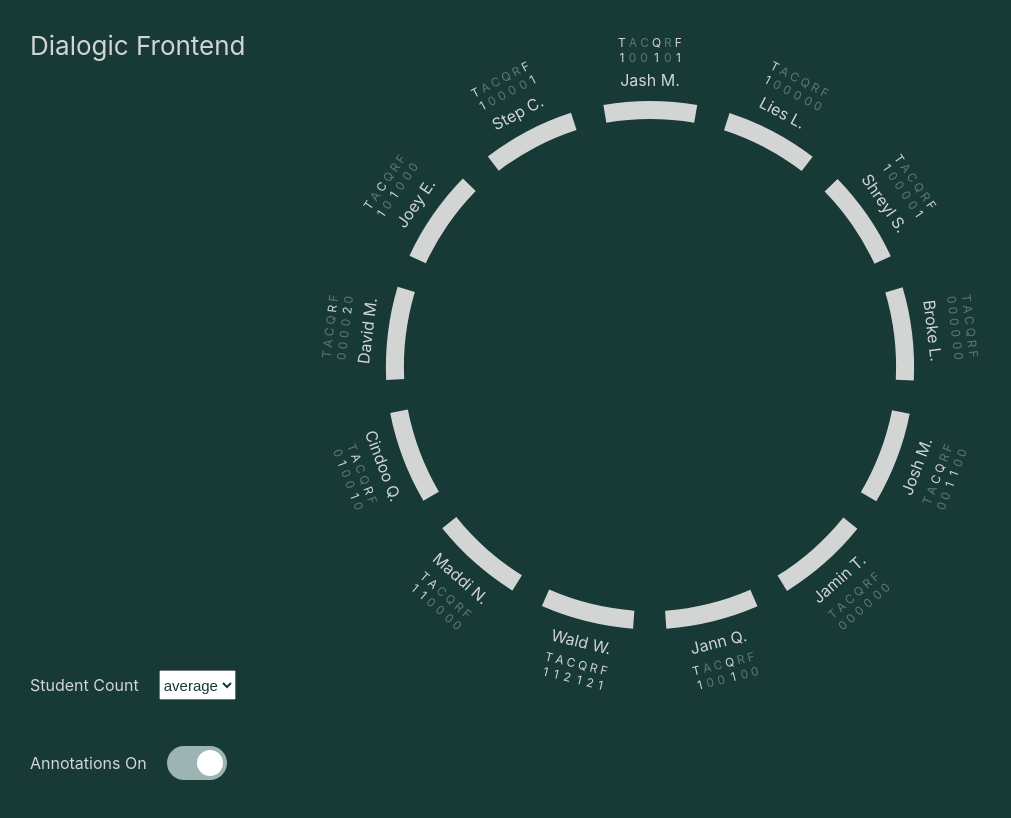
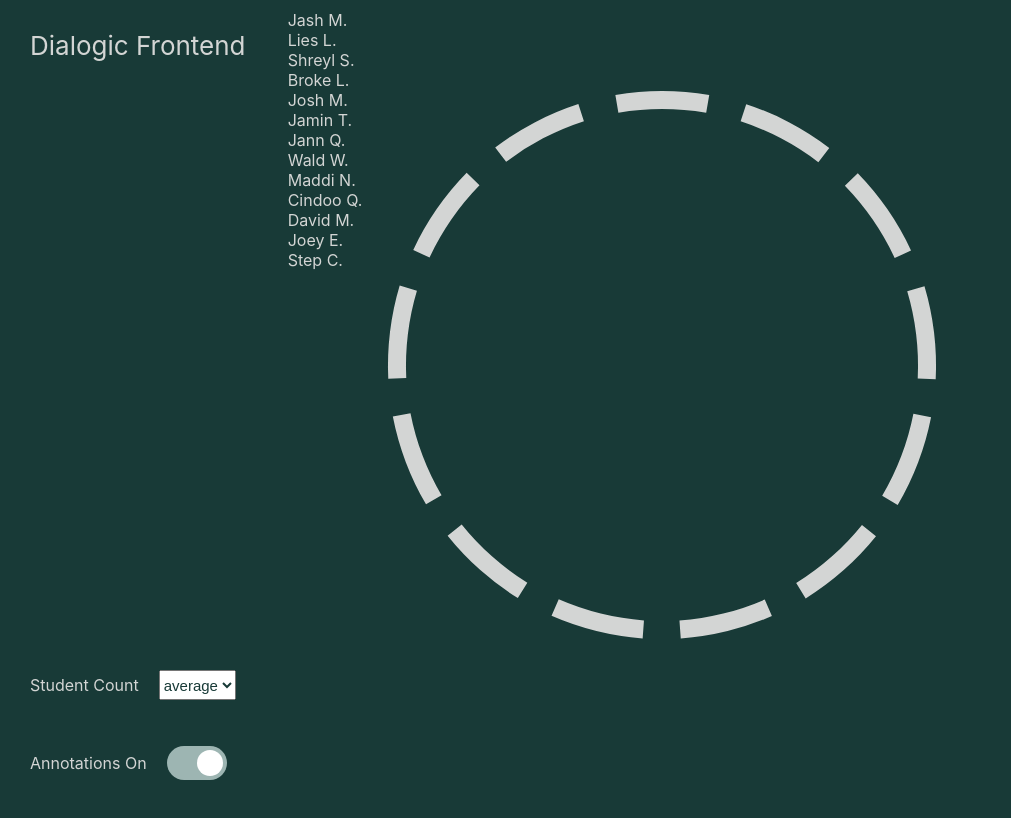
Before and after one commit to AllenWang314/dialogic-api, a React (Create React App) app in the folder frontend/: page / in a window 1280 px wide. Shown: the top 818 px of the page, without its empty margins (0-1011 px from the left). Built offline with nearby package versions, Linux system fonts and the light colour scheme.

Commit message:
janky seat name adding

```diff
--- a/frontend/src/Home.css
+++ b/frontend/src/Home.css
@@ -101,3 +101,7 @@ input:checked + .slider:before {
     font-size: 15px;
     color: #183A37;
 }
+
+.roster{
+  float: left;
+}
--- a/frontend/src/Home.js
+++ b/frontend/src/Home.js
@@ -1,12 +1,12 @@
 import "./Home.css";
 import Seat from "./components/Seat";
-import OuterButton from "./components/OuterButton";
+import SeatNameButton from "./components/SeatNameButton";
 import Modal from "./components/Modal";
 import SeatButton from "./components/SeatButton";
 import { useState, useEffect } from "react";
 import Xarrow from "react-xarrows";
 import { STUDENTS_FEW, STUDENTS_AVERAGE, STUDENTS_MORE, ANNOTATIONS } from "./constants.js";
-
+import Roster from "./components/Roster";
 const Home = () => {
   const [annotationModalStudent, setAnnotationModalStudent] = useState(null);
   const [showAnnotations, setShowAnnotations] = useState(true);
@@ -39,7 +39,7 @@ const Home = () => {
   const generateOuterButtons = (students) => {
     return students.map((obj, ind) => {
       return (
-        <OuterButton
+        <SeatNameButton
           key={ind}
           index={ind}
           student={obj}
@@ -88,6 +88,8 @@ const Home = () => {
   };
 
   return (
+    <div>
+      <div className="roster"> {Roster(students)}</div>
       <div id="home">
         <div className="circle">
           {generateOuterButtons(students)}
@@ -122,7 +124,9 @@ const Home = () => {
             }}
           >
             <option value="few">few</option>
-          <option value="average" selected="selected">average</option>
+            <option value="average" selected="selected">
+              average
+            </option>
             <option value="more">more</option>
           </select>
         </div>
@@ -140,6 +144,7 @@ const Home = () => {
           </label>
         </div>
       </div>
+    </div>
   );
 };
 
--- a/.babelrc
+++ b/frontend/src/components/Begin.module.css
@@ -1,14 +1,17 @@
-{
-    "presets": [
-       ["@babel/preset-env", {
-          "targets": { "browsers": ["last 2 versions"] },
-          "corejs": "3",
-          "useBuiltIns": "usage"
-          }],
-        "@babel/react",
-        {
-          "plugins" : ["@babel/plugin-proposal-class-properties"]
-        }
+.seatname-button {
+    grid-area: layer;
+    display: flex;
+    grid-template-areas: "layer";
+    height: 60px;
+    justify-content: center;
+    position: relative;
+    z-index:10;
+    flex-direction: row;
+    gap: 3px;
 
-    ]
+ }
+
+.seatname-button:hover{
+   cursor: pointer;
+   border: 1px solid white;
 }
--- /dev/null
+++ b/frontend/src/components/Roster.js
@@ -0,0 +1,19 @@
+import { STUDENTS_FEW, STUDENTS_AVERAGE, STUDENTS_MORE, ANNOTATIONS } from "./../constants.js";
+import RosterStudent from "./RosterStudent.js";
+
+
+
+const Roster = (props) => {
+
+    return STUDENTS_AVERAGE.map((obj, ind) => {
+        return (
+          <RosterStudent
+            key={ind}
+            index={ind}
+            student={obj}
+          />
+        );
+      });
+  };
+
+  export default Roster;
--- /dev/null
+++ b/frontend/src/components/RosterStudent.js
@@ -0,0 +1,31 @@
+const RosterStudent = (props) => {
+  const getName = (name) => {
+    const words = name.split(" ");
+    return words[0] + " " + words[words.length - 1][0] + ".";
+  };
+  function allowDrop(ev) {
+    ev.preventDefault();
+  }
+
+  function drag(ev) {
+    ev.dataTransfer.setData("text", ev.target.id);
+  }
+
+  function drop(ev) {
+    ev.preventDefault();
+  }
+  return (
+    <div
+      className="name"
+      draggable="true"
+      onDragOver={allowDrop}
+      onDrop={drop}
+      onDragStart={drag}
+      id={getName(props.student.name)}
+    >
+      {getName(props.student.name)}
+    </div>
+  );
+};
+
+export default RosterStudent;
--- a/frontend/src/components/Seat.css
+++ b/frontend/src/components/Seat.css
@@ -8,7 +8,14 @@
     height: 600px;
     padding-top: 10px;
 }
+svg{
+    position: relative;
 
+    z-index: -1;
+}
 .name {
     color: #D3D5D4;
+    z-index: 200;
+    min-width: 40px;
+    min-height: 20px;
 }
--- a/frontend/src/components/Seat.js
+++ b/frontend/src/components/Seat.js
@@ -2,33 +2,20 @@ import "./Seat.css";
 
 const Seat = (props) => {
   // get Name and last initial from full name
-  const getName = (name) => {
-    const words = name.split(" ");
-    return words[0] + " " + words[words.length - 1][0] + ".";
-  };
 
   // STROKE_FRACTION is a magic number we picked that
   // made the UI look nice
   const turnVar = 1 / props.numStudents;
   const STROKE_FRACTION = 0.7;
 
-  const flipName = props.index > props.numStudents / 4 && props.index < (props.numStudents * 3) / 4;
-
   const styles = {
     transform: `rotate(${turnVar * props.index}turn)`,
-  };
-
-  const nameStyle = {
-    transform: "scaleY(-1) scaleX(-1)",
   };
 
   // we create individual circle arcs as svgs programatically
   // then we rotate them to the correct place on the circle
   return (
     <div className="seat" style={styles}>
-      <div className="name" style={flipName ? nameStyle : {}}>
-        {getName(props.student.name)}
-      </div>
       <svg viewBox="0 0 1000 1000">
         <circle
           r="450"
--- /dev/null
+++ b/frontend/src/components/SeatNameButton.js
@@ -0,0 +1,69 @@
+import styles from "./Begin.module.css";
+import { useState, useEffect } from "react";
+
+const SeatNameButton = (props) => {
+  const turnVar = 1 / props.numStudents;
+
+  const seatClick = (_event) => {
+    props.outerButtonClick(props.student);
+  };
+  const [name, setName] = useState();
+
+  const getName = (name) => {
+    if (name) {
+      const words = name.split(" ");
+      return words[0] + " " + words[words.length - 1][0] + ".";
+    }
+    return "";
+  };
+
+  function allowDrop(ev) {
+    ev.preventDefault();
+  }
+
+  function drag(ev) {
+    ev.dataTransfer.setData("text", ev.target.id);
+  }
+
+  function drop(ev) {
+    ev.preventDefault();
+    var data = ev.dataTransfer.getData("text");
+    console.log(data);
+    setName(data);
+    document.getElementById(data).cloneNode(true);
+  }
+  // this part is where we did linear regression over what
+  // looked nice to find the div width
+  const width = 240 - 9 * props.numStudents;
+
+  // the bottom names are flipped
+  const flipName = props.index > props.numStudents / 4 && props.index < (props.numStudents * 3) / 4;
+  const flipTransform = flipName ? "scaleY(-1) scaleX(-1)" : "";
+  const flipAlignItems = flipName ? "flex-end" : "flex-start";
+
+  // programatically inject styles
+  const styles1 = {
+    transform:
+      `translate(${300 - width / 2}px) translateY(${300 - 25}px) rotate(${
+        turnVar * props.index
+      }turn) translateY(${-300}px)` + flipTransform,
+    width: `${width}px`,
+    alignItems: flipAlignItems,
+  };
+
+  return (
+    <div
+      className={styles["seatname-button"]}
+      onClick={seatClick}
+      style={styles1}
+      draggable="true"
+      onDragOver={allowDrop}
+      onDrop={drop}
+      onDragStart={drag}
+    >
+      <div> {getName(name)}</div>
+    </div>
+  );
+};
+
+export default SeatNameButton;
```
Lines whose indentation alone changed are shown as unchanged.
